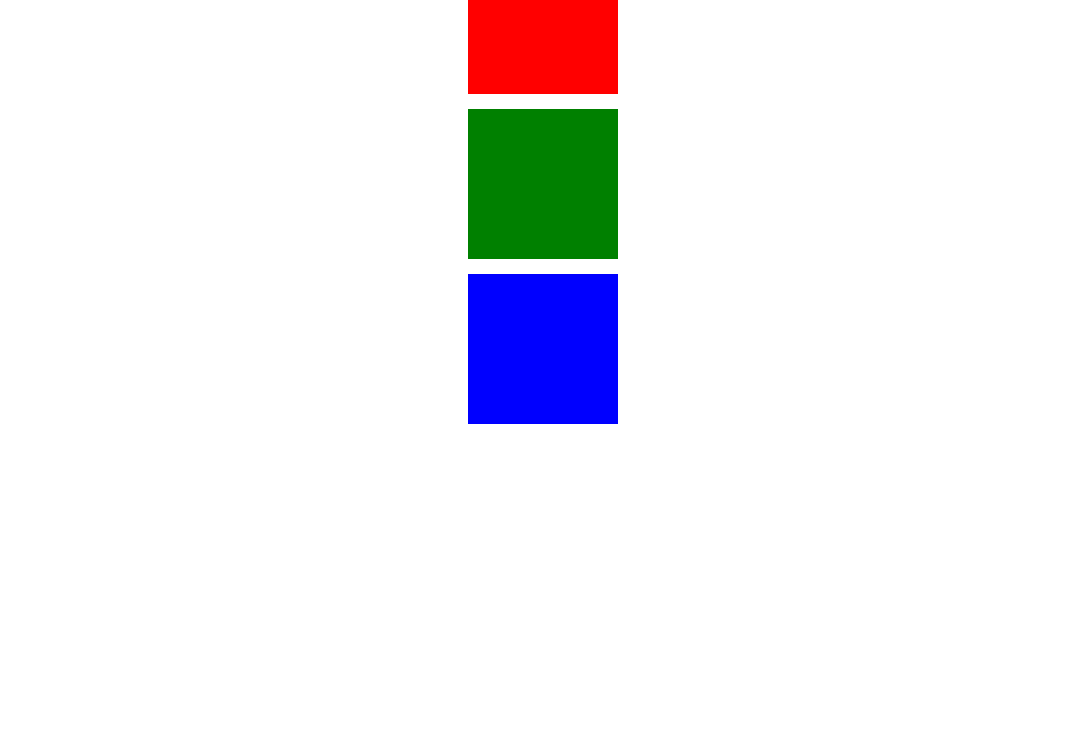
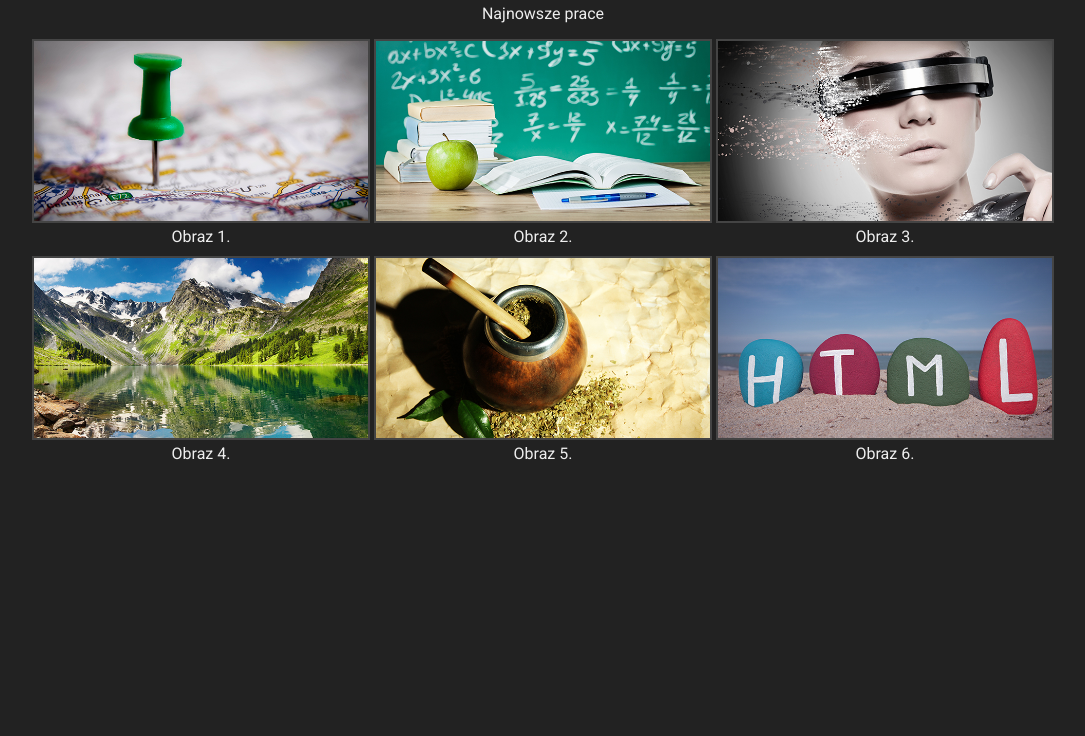
Before and after one commit to kkozak77/css1-9, a plain HTML site: page index.html in a window 1280 px wide. Shown: the part 64-800 px from the top of the page, without its empty margins (97-1182 px from the left). Drawn offline with Linux system fonts and the light colour scheme.

Commit message:
rezponsywnosc

```diff
--- a/css/style.css
+++ b/css/style.css
@@ -1,32 +1,52 @@
-.box {
-    height: 150px;
-    width: 150px;
-    margin: auto;
-    margin-bottom: 15px;
-    transition: all 2s ease-in;
+* {
+	box-sizing: border-box;
 }
 
-.red {
-    background-color: red;
+body {
+	font-family: 'Roboto', sans-serif;
+	background-color: #222;
+	color: #eee;
 }
 
-.red:hover {
-    width: 300px;
+h2 {
+	text-transform: uppercase;
 }
 
-.green {
-    background-color: green;
+#gallery {
+	width: 1024px;
+	margin: 0 auto;
+	text-align: center;
 }
 
-.green:hover {
-    height: 300px;
+figure {
+	display: inline-block;
+	width: 338px;
+	margin: 0;
+	margin-bottom: 10px;
 }
 
-.blue {
-    background-color: blue;
+figure figcaption {
+	text-align: center;
 }
 
-.blue:hover {
-    width: 300px;
-    height: 300px;
+figure img{
+	width: 100%;
+	border: 2px solid #444;
 }
+@media screen and (max-width: 992px) {
+	figure {
+		width: 49%;
+	}
+}
+
+@media screen and (max-width: 768px) {
+	figure {
+		width: 100%;
+	}
+}
+
+@media screen and (max-width: 480px) {
+	#gallery {
+		width: 100%;
+	}
+}
--- a/index.html
+++ b/index.html
@@ -1,17 +1,44 @@
 <!DOCTYPE html>
 <html lang="en">
 <head>
-    <meta charset="UTF-8">
-    <meta http-equiv="X-UA-Compatible" content="IE=edge">
-    <meta name="viewport" content="width=device-width, initial-scale=1.0">
-    <title>Document</title>
-    <link rel="stylesheet" href="css/style.css">
+	<meta charset="UTF-8">
+	<meta name="viewport" content="width=device-width, initial-scale=1.0">
+	<title>Responsive galery</title>
+
+	<link href="https://fonts.googleapis.com/css?family=Roboto:100,300,400,500,700" rel="stylesheet">
+
+	<link rel="stylesheet" href="css/style.css">
 </head>
 <body>
-
-    <div class="box red"></div>
-    <div class="box green"></div>
-    <div class="box blue"></div>
-
+	<section id="gallery">
+		<header>
+			<h2>Moja galeria</h2>
+			<p>Najnowsze prace</p>
+		</header>
+		<figure>
+			<img src="img/image1.jpg" alt="image 1">
+			<figcaption>Obraz 1.</figcaption>
+		</figure>
+		<figure>
+			<img src="img/image2.jpg" alt="image 2">
+			<figcaption>Obraz 2.</figcaption>
+		</figure>
+		<figure>
+			<img src="img/image3.jpg" alt="image 3">
+			<figcaption>Obraz 3.</figcaption>
+		</figure>
+		<figure>
+			<img src="img/image4.jpg" alt="image 4">
+			<figcaption>Obraz 4.</figcaption>
+		</figure>
+		<figure>
+			<img src="img/image5.jpg" alt="image 5">
+			<figcaption>Obraz 5.</figcaption>
+		</figure>
+		<figure>
+			<img src="img/image6.jpg" alt="image 6">
+			<figcaption>Obraz 6.</figcaption>
+		</figure>
+	</section>
 </body>
 </html>
```
Also changed, not shown: img/image1.jpg (added), img/image2.jpg (added), img/image3.jpg (added), img/image4.jpg (added), img/image5.jpg (added), img/image6.jpg (added).
